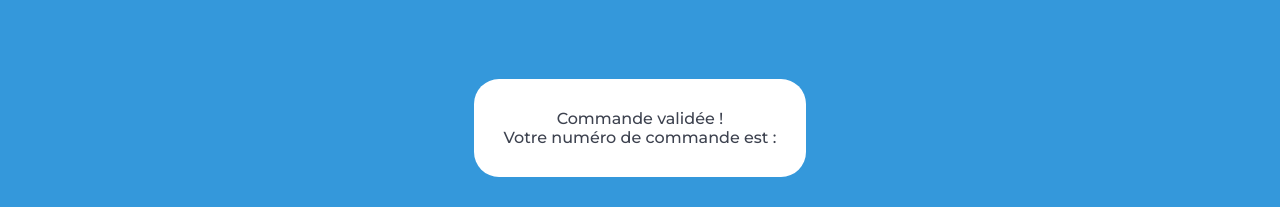
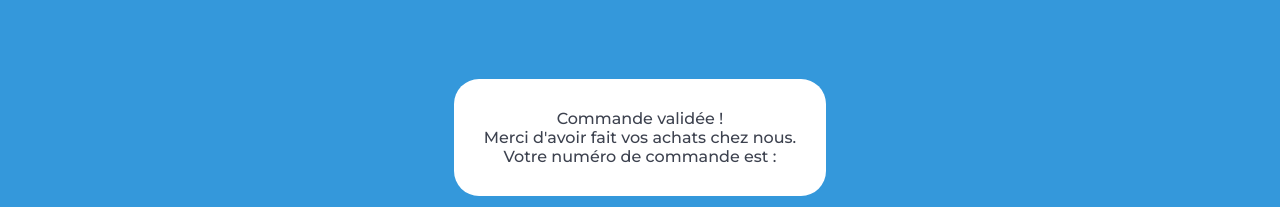
Before and after one commit to Mojtaba-Kazmi/Kanap-Ecommerce, a plain HTML site: page front/html/confirmation.html in a window 1280 px wide. Shown: the part 745-952 px from the top of the page. Drawn offline with Linux system fonts and the light colour scheme; a script that the page names is missing.

Commit message:
thank you message updated

```diff
--- a/front/html/confirmation.html
+++ b/front/html/confirmation.html
@@ -46,7 +46,7 @@
       <div class="limitedWidthBlock" id="limitedWidthBlock">
 
         <div class="confirmation">
-          <p>Commande validée ! <br>Votre numéro de commande est : <span id="orderId"><!-- 65431343444684674 --></span></p>
+          <p>Commande validée ! <br>Merci d'avoir fait vos achats chez nous.<br>Votre numéro de commande est : <span id="orderId"><!-- 65431343444684674 --></span></p>
         </div>
 
       </div>
```
